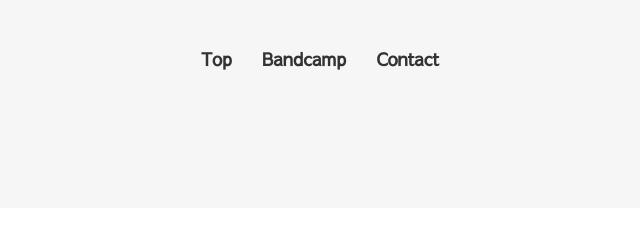
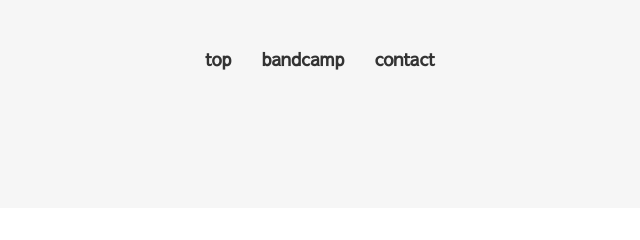
Before and after one commit to thinkrec-ama/duct, a website: page dist/contact.html in a window 1280 px wide. Shown: the top 240 px of the page, 320-960 px from the left. Drawn offline with Linux system fonts and the light colour scheme.

```diff
--- a/dist/contact.html
+++ b/dist/contact.html
@@ -24,9 +24,9 @@
     <div class="headerInner">
         <nav>
             <ul class="navList">
-                <li><a href="/">Top</a></li>
-                <li><a href="https://djduct.bandcamp.com/" target="_blank">Bandcamp</a></li>
-                <li><a href="contact.html">Contact</a></li>
+                <li><a href="/">top</a></li>
+                <li><a href="https://djduct.bandcamp.com/" target="_blank">bandcamp</a></li>
+                <li><a href="contact.html">contact</a></li>
             </ul>
         </nav>
     </div>
```
